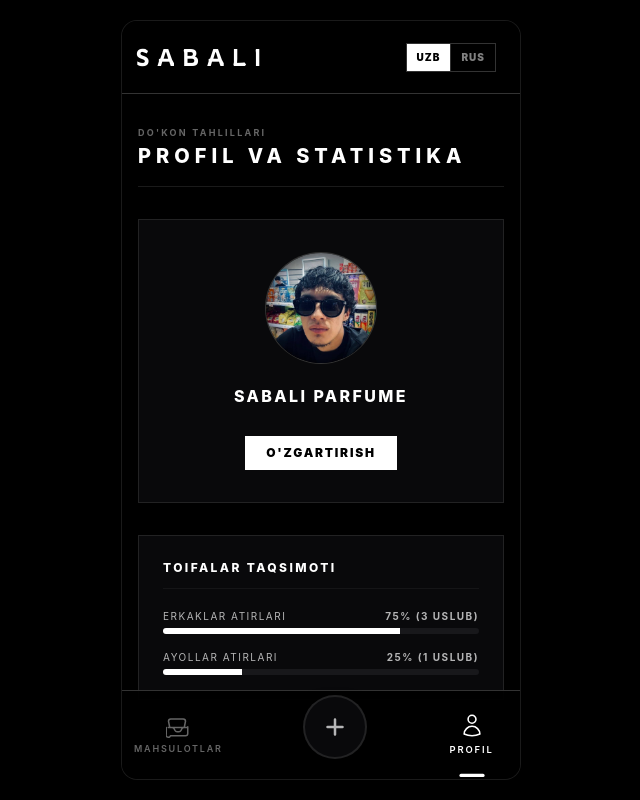
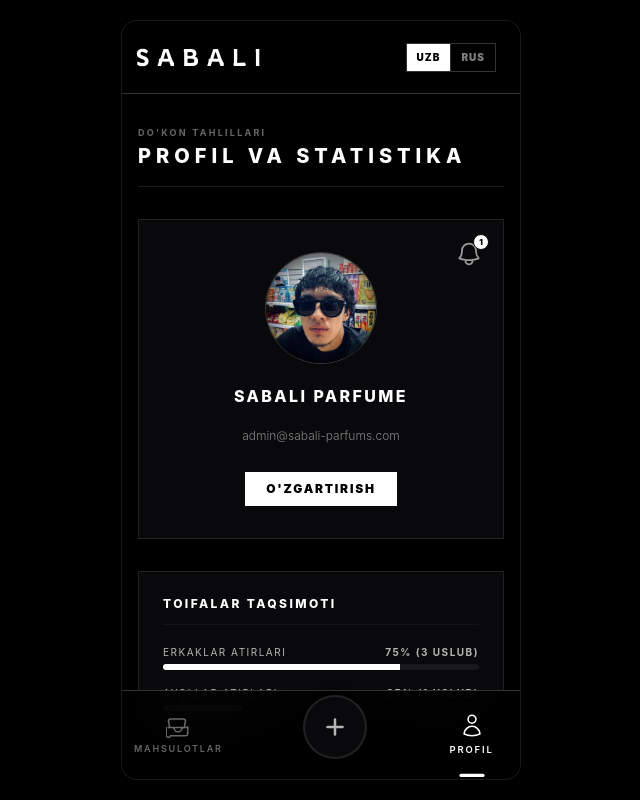
Before and after one commit to M-Ibrokhiiim/Sabali-parfume---ADMIN, a Nuxt app in the folder app/: page /profile in a window 1280 px wide. Shown: the whole page, without its empty margins (319-959 px from the left). Built offline with nearby package versions, Linux system fonts and the light colour scheme; no server answers.

Commit message:
Notification bill implemented to profile page

```diff
--- a/app/app/pages/profile.vue
+++ b/app/app/pages/profile.vue
@@ -16,12 +16,37 @@
 
     <!-- Admin Profile Card -->
     <div
-      class="border p-8 flex flex-col items-center justify-center text-center gap-5 transition-all duration-500"
+      class="border p-8 flex flex-col items-center justify-center text-center gap-5 transition-all duration-500 relative"
       :class="store.isDarkMode.value ? 'bg-zinc-950 border-white/10' : 'bg-white border-black/10'"
     >
+      <!-- Notification Bell -->
+      <div class="absolute top-5 right-5 cursor-pointer group">
+        <div class="relative">
+          <svg
+            xmlns="http://www.w3.org/2000/svg"
+            fill="none"
+            viewBox="0 0 24 24"
+            stroke-width="1.5"
+            stroke="currentColor"
+            class="w-7 h-7 transition-transform group-hover:rotate-12 duration-300"
+            :class="store.isDarkMode.value ? 'text-white/60 group-hover:text-white' : 'text-black/60 group-hover:text-black'"
+          >
+            <path stroke-linecap="round" stroke-linejoin="round" d="M14.857 17.082a23.848 23.848 0 0 0 5.454-1.31A8.967 8.967 0 0 1 18 9.75V9A6 6 0 0 0 6 9v.75a8.967 8.967 0 0 1-2.312 6.022c1.733.64 3.56 1.085 5.455 1.31m5.714 0a24.255 24.255 0 0 1-5.714 0m5.714 0a3 3 0 1 1-5.714 0" />
+          </svg>
+          <span
+            class="absolute -top-1.5 -right-1.5 w-4 h-4 rounded-full flex items-center justify-center text-[8px] font-black border transition-all duration-500"
+            :class="store.isDarkMode.value
+              ? 'bg-white text-black border-zinc-950'
+              : 'bg-black text-white border-white'"
+          >
+            1
+          </span>
+        </div>
+      </div>
+
       <!-- Monochrome Branding Avatar -->
       <div
-        class="w-30 h-30 md:w-28 md:h-28 rounded-full overflow-hidden border flex items-center justify-center transition-all duration-500"
+        class="w-24 h-24 md:w-28 md:h-28 rounded-full overflow-hidden border flex items-center justify-center transition-all duration-500"
         :class="store.isDarkMode.value ? 'border-white/20 bg-black' : 'border-black/20 bg-zinc-100'"
       >
         <img :src="store.adminPic.value || ProfilePic" class="w-full h-full object-cover" />
@@ -34,6 +59,14 @@
       >
         {{ store.adminName.value }}
       </h3>
+
+      <!-- Additional Information -->
+      <div class="space-y-1">
+        <p class="text-xs font-light" :class="store.isDarkMode.value ? 'text-white/50' : 'text-black/50'">
+          admin@sabali-parfums.com
+        </p>
+      </div>
+
       <!-- Edit Button -->
       <NuxtLink
         to="/profile-edit"
```
